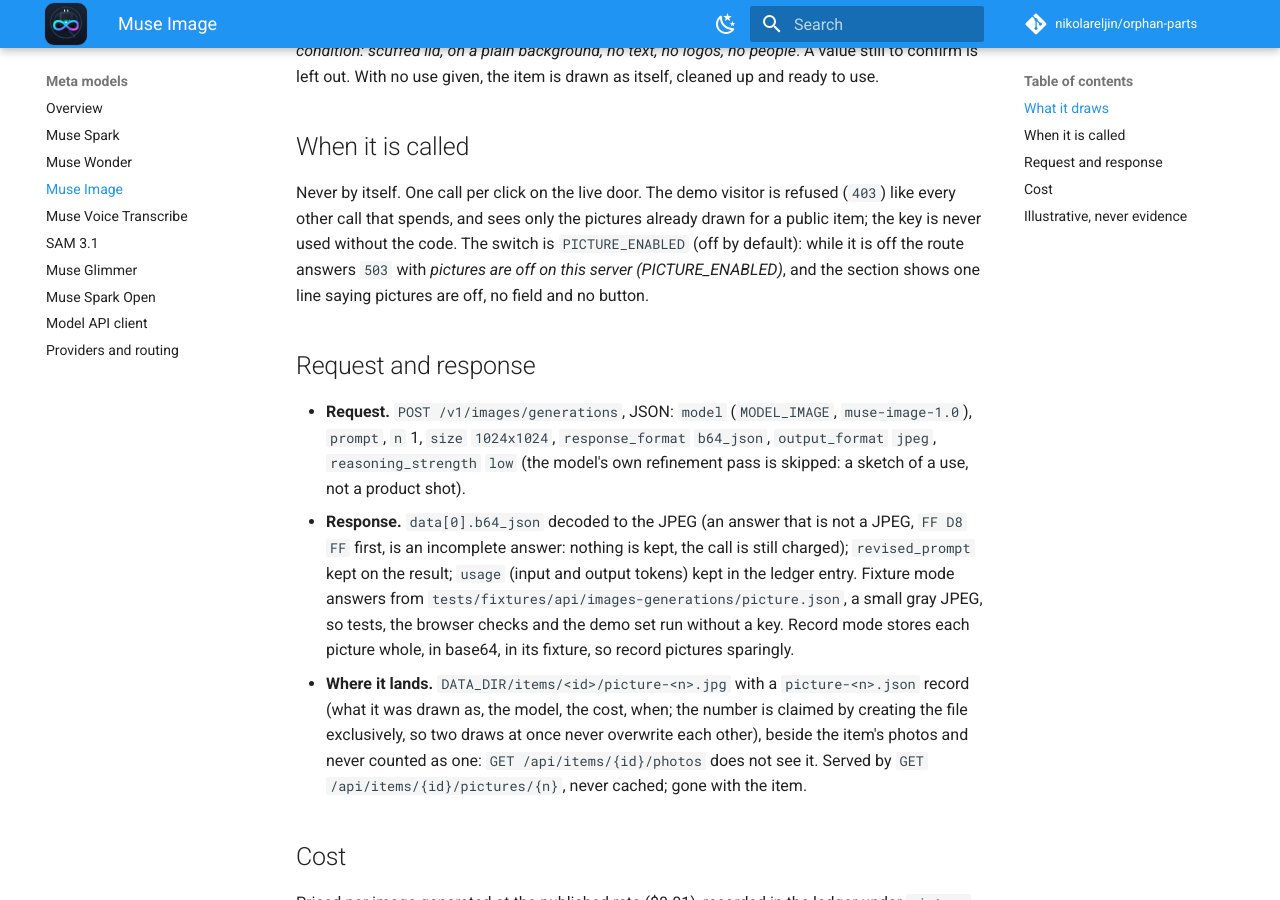
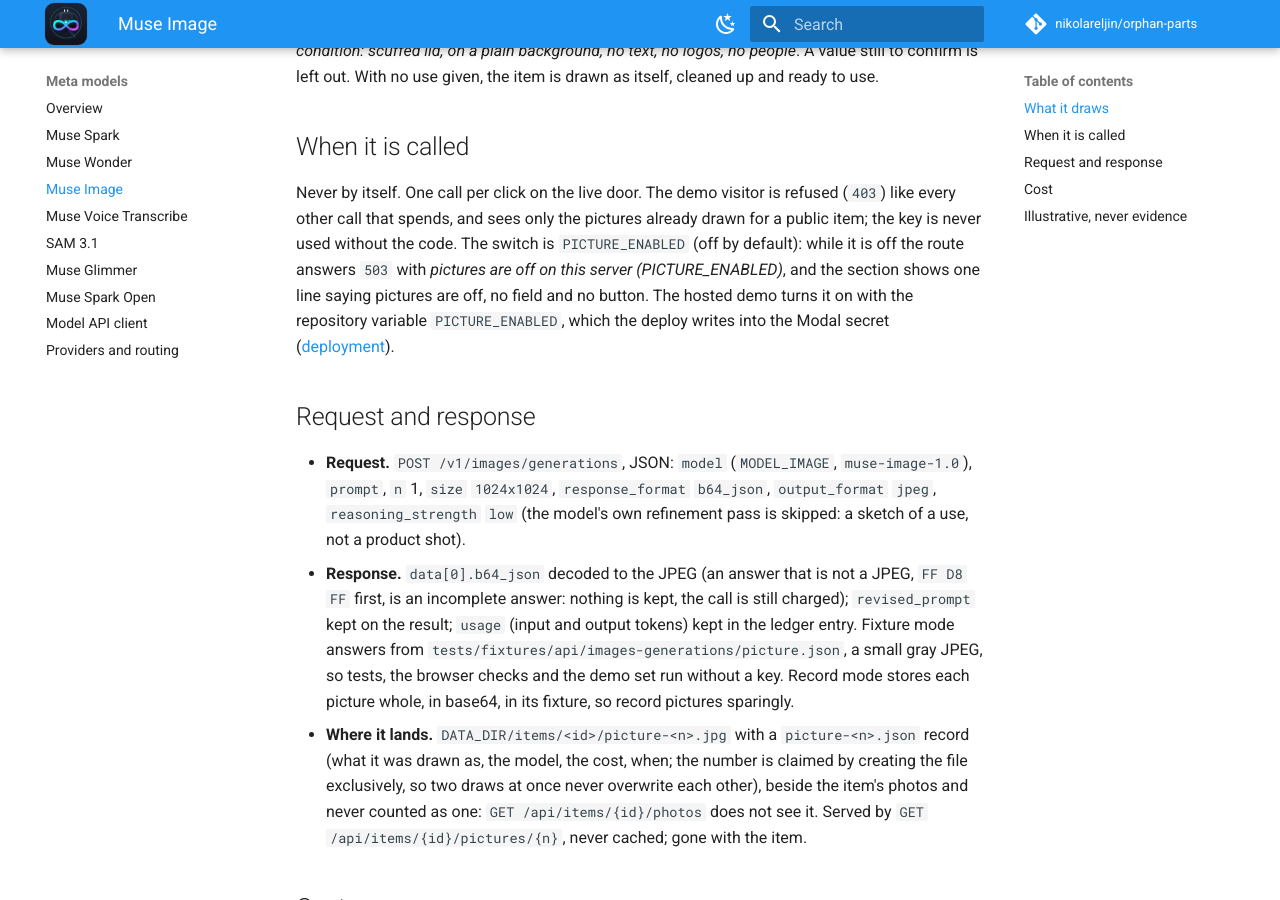
Before and after one commit to nikolareljin/orphan-parts, an MkDocs documentation site: the page built from docs/models/muse-image.md, in a window 1280 px wide and 900 px high, scrolled down 511 px. Built offline with MkDocs 1.6.1 and Material for MkDocs 9.7.7, drawn with Linux system fonts in a browser that asks for light colours; comment, search, counter and statistics services are not loaded.

Commit message:
feat(deploy): pass PICTURE_ENABLED to the hosted backend

```diff
--- a/docs/models/muse-image.md
+++ b/docs/models/muse-image.md
@@ -24,6 +24,8 @@
 key is never used without the code. The switch is `PICTURE_ENABLED` (off by
 default): while it is off the route answers `503` with *pictures are off on this server
 (PICTURE_ENABLED)*, and the section shows one line saying pictures are off, no field and no button.
+The hosted demo turns it on with the repository variable `PICTURE_ENABLED`, which the deploy
+writes into the Modal secret ([deployment](../operations/deployment.md)).
 
 ## Request and response
 
```
Also changed, not shown: CHANGELOG.md (+1 -0 lines), docs/operations/deployment.md (+3 -2 lines), docs/reference/configuration.md (+1 -1 lines), 6 other files.
